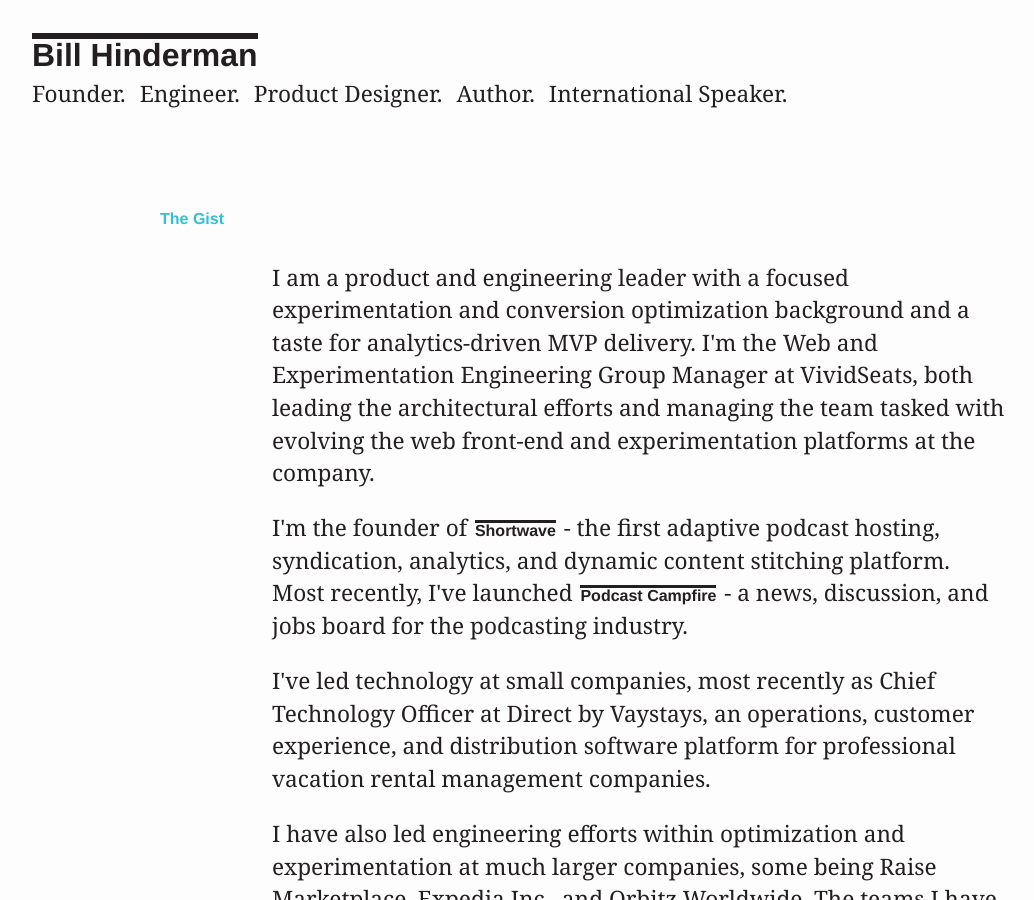
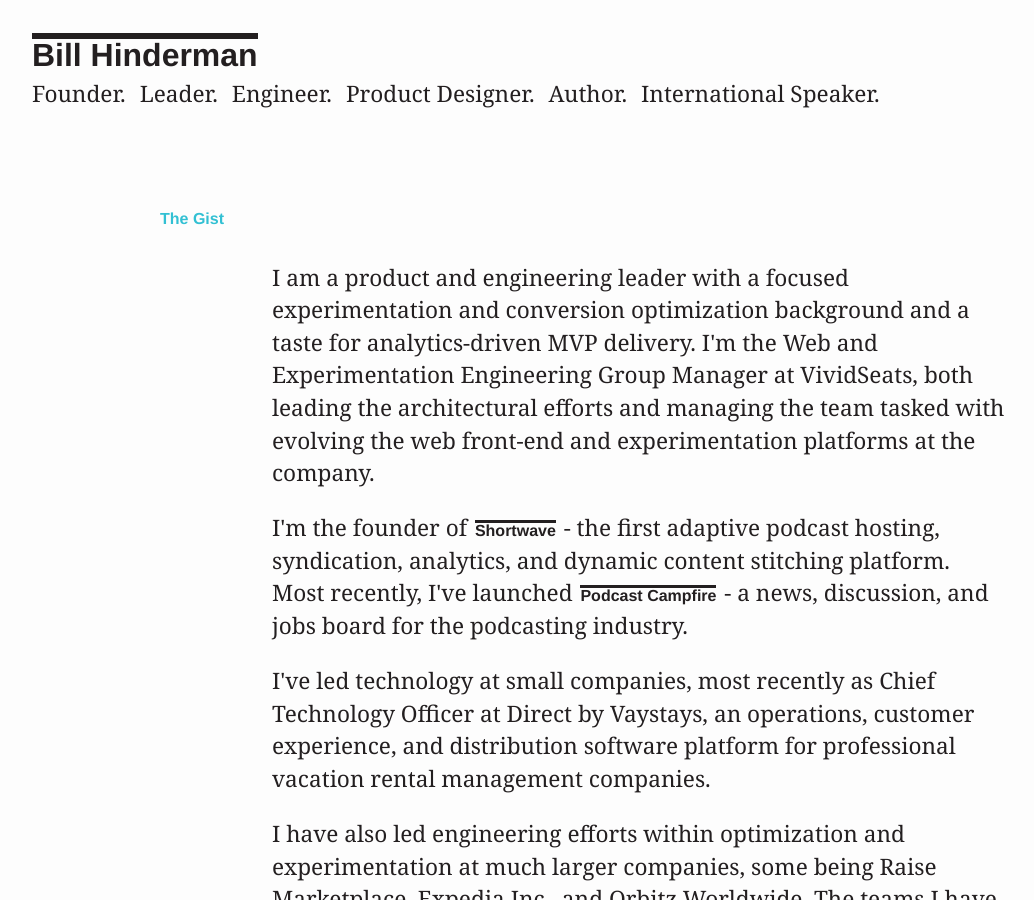
Before and after one commit to billHinderman/resume, a Jekyll site: the page built from index.html, in a window 1280 px wide and 900 px high. Shown: the whole window, without its empty margins (0-1034 px from the left). Built offline with Jekyll 4.4.1, drawn with Linux system fonts in a browser that asks for light colours.

Commit message:
Updating header

```diff
--- a/index.html
+++ b/index.html
@@ -7,6 +7,7 @@
     <h1><a class="link" href="http://billhinderman.com" target="_blank">Bill Hinderman</a></h1>
     <ul class="list-inline">
       <li>Founder.</li>
+      <li>Leader.</li>
       <li>Engineer.</li>
       <li>Product Designer.</li>
       <li>Author.</li>
```
